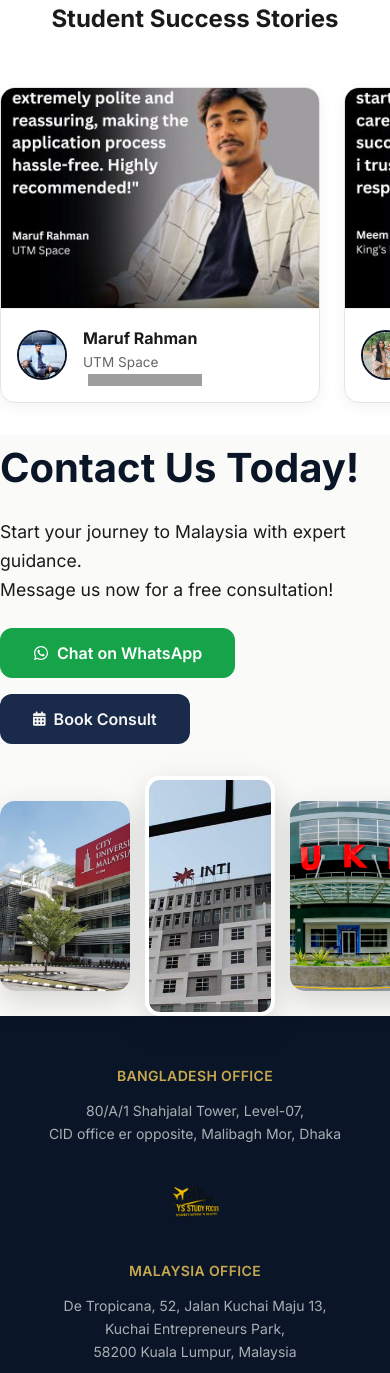
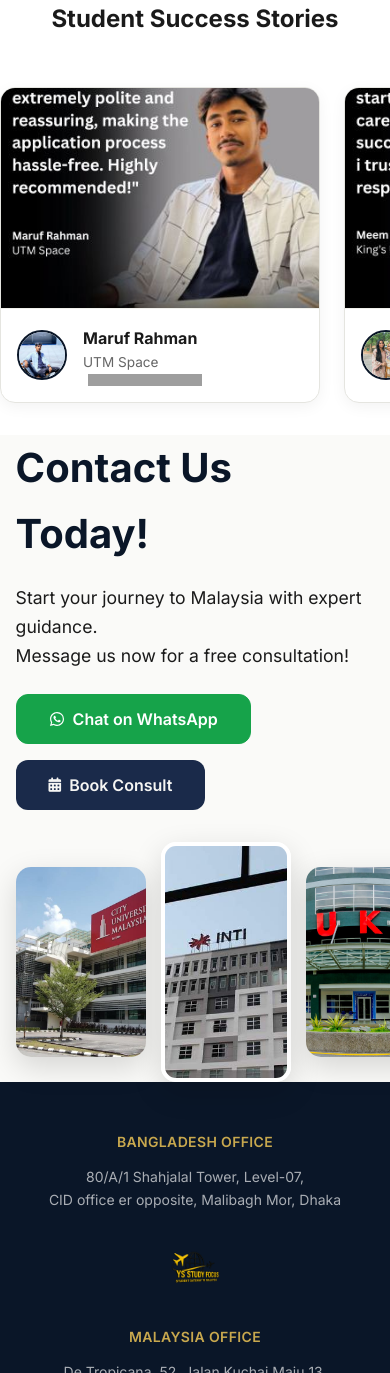
Before and after one commit to NahidJB1/yssf, a PHP site: page / in a window 390 px wide; the page is wider, and only the part inside the window is pictured. Shown: the part 5127-6500 px from the top of that part. Run offline with PHP 8.4, Linux system fonts and the light colour scheme; grey boxes are pictures that could not be loaded.

Commit message:
style: make layout full width edge-to-edge and fix mobile responsive paddings

```diff
--- a/assets/css/design-tokens.css
+++ b/assets/css/design-tokens.css
@@ -82,7 +82,7 @@
 /* 96px */
 
   /* ── Layout ──────────────────────────────────────────────── */
-  --container-max:    1280px;
+  --container-max:    100%;
   --container-narrow: 800px;
   --container-wide:   1400px;
 
--- a/assets/css/global.css
+++ b/assets/css/global.css
@@ -64,10 +64,8 @@ input, select, textarea {
 .container {
   width: 100%;
   max-width: var(--container-max);
-  margin-left: auto;
-  margin-right: auto;
-  padding-left: var(--space-5);
-  padding-right: var(--space-5);
+  margin: 0 auto;
+  padding: 0 4%;
 }
 
 .container--narrow {
@@ -442,8 +440,11 @@ input, select, textarea {
   background: var(--color-card);
   border: 1px solid var(--color-border);
   border-radius: var(--radius-lg);
-  padding: var(--space-6);
+  padding: var(--space-5);
   transition: box-shadow var(--transition-base), transform var(--transition-base);
+}
+@media (min-width: 768px) {
+  .card { padding: var(--space-8); }
 }
 
 .card:hover {
@@ -968,6 +969,9 @@ input, select, textarea {
   flex-direction: column;
   padding: var(--space-5);
 }
+@media (min-width: 768px) {
+  .uni-card__info { padding: var(--space-6); }
+}
 
 .uni-card__name {
   font-size: var(--text-lg);
--- a/index.html
+++ b/index.html
@@ -725,7 +725,8 @@
 </section>
 
 <section class="section">
-  <div class="contact-cta">
+  <div class="container">
+    <div class="contact-cta">
     <div class="contact-cta__left">
       <h2>Contact Us Today!</h2>
       <p>Start your journey to Malaysia with expert guidance. <br>Message us now for a free consultation!</p>
@@ -745,10 +746,11 @@
         <img src="assets/images/iukl.jpg" alt="IUKL" class="collage-img">
       </div>
     </div>
+    </div>
   </div>
-</section>
+  </section>
 
-<footer class="site-footer" id="contact">
+  <footer class="site-footer" id="contact">
   <div class="site-footer__main">
     <div class="site-footer__office">
       <h4>Bangladesh Office</h4>
```
